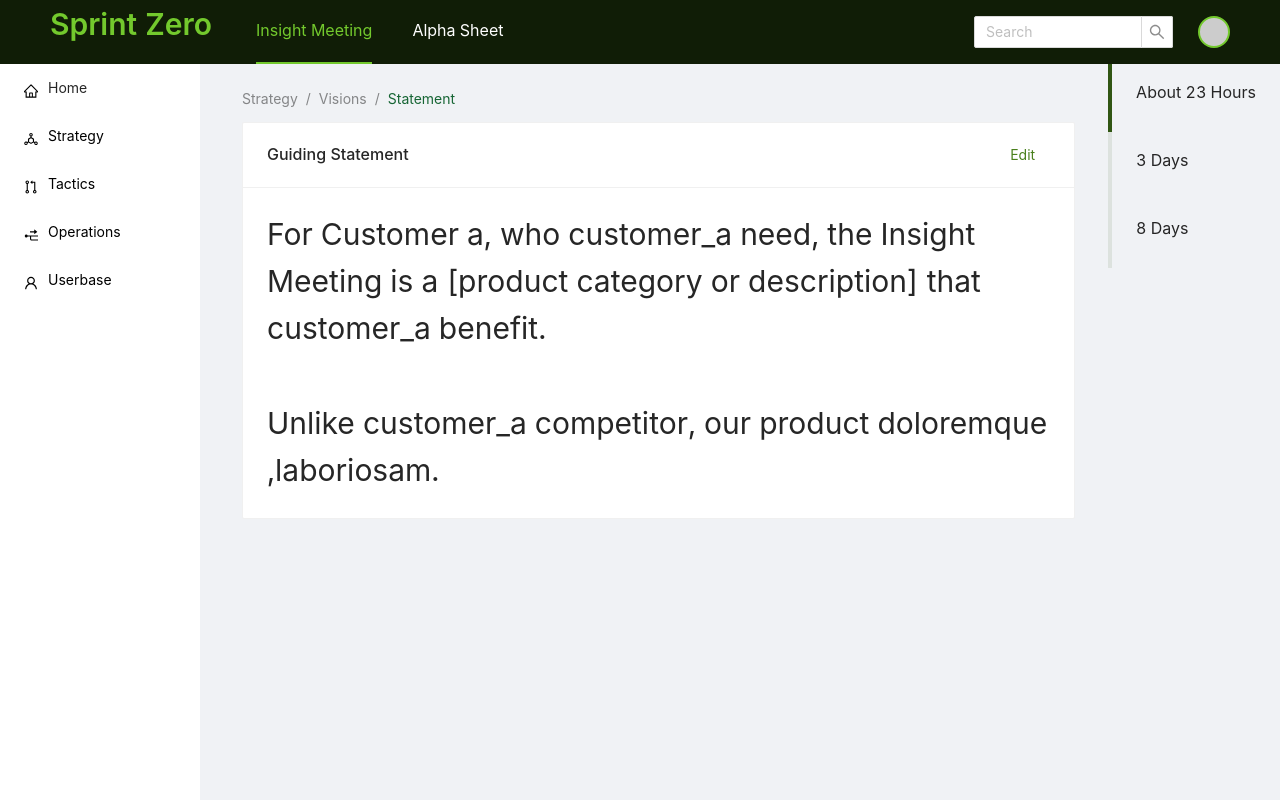
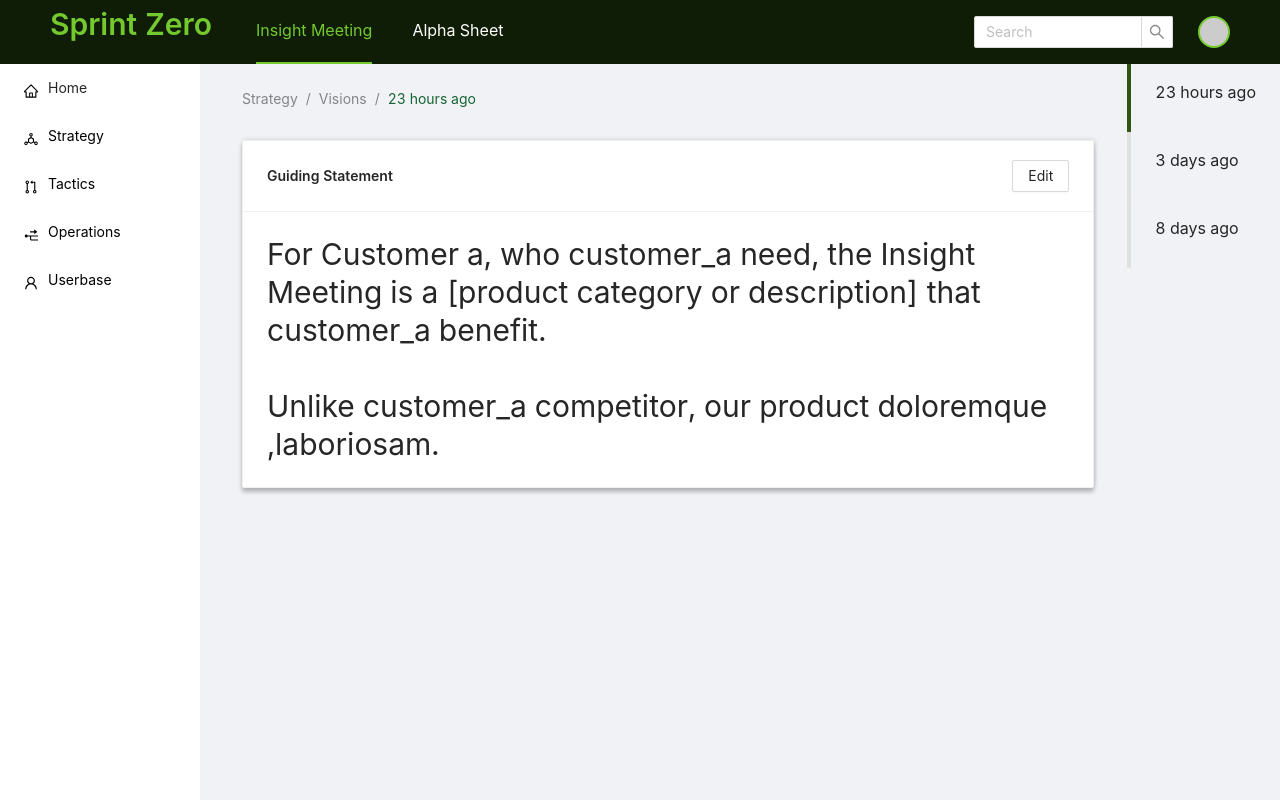
Before and after one commit to Relentless-Persistence/SprintZero, a Next.js app: page /dashboard/strategy/visions in a window 1280 px wide. Built offline with nearby package versions, Linux system fonts and the light colour scheme; no server answers; a web font is replaced by a local one.

Commit message:
priorities

```diff
--- a/components/Dashboard/AppLayout.js
+++ b/components/Dashboard/AppLayout.js
@@ -190,7 +190,7 @@ const AppLayout = ( {
                                             {
                                                 rightNavItems.map( ( item, i ) => (
                                                     <Version
-                                                        className={ `capitalize py-[16px] px-[24px] ${ versionClass }` }
+                                                        className={ `py-[16px] px-[24px] ${ versionClass }` }
                                                         key={ i }
                                                         active={ activeRightItem === ( item.value || item ) }
                                                         onClick={ () => setActiveRightNav( item.value ? item.value : item ) }
--- a/components/Vision/Deck/Card.js
+++ b/components/Vision/Deck/Card.js
@@ -3,17 +3,21 @@ import styled from 'styled-components';
 
 import
 {
-    Card
+    Card,
+    Button
 } from 'antd';
-import CardHeaderButton from '../../Dashboard/CardHeaderButton';
+
 
 const StyledCard = styled( Card )`
    transform:  ${ props => props.invert };
    margin-bottom: 135px;
    font-size:30px;
+   line-height:38px;
+   box-shadow: ${ props => props.$active ? "0px 4px 4px rgba(0, 0, 0, 0.25), 1px -1px 4px rgba(0, 0, 0, 0.1)" : "" };
+  border-radius: 2px;
 `;
 
-import styles from './Deck.module.css';
+import { CardTitle } from '../../Dashboard/CardTitle';
 
 
 const StatementCard = (
@@ -22,6 +26,7 @@ const StatementCard = (
         onEditClick,
         info,
         product,
+        isActive
     }
 ) =>
 {
@@ -54,9 +59,10 @@ const StatementCard = (
         <StyledCard
             ref={ elRef }
             invert={ invert }
-            className={ invert ? "" : styles.animate }
-            extra={ <CardHeaderButton onClick={ () => onEditClick( info ) } >Edit</CardHeaderButton> }
-            title="Guiding Statement">
+            className={ invert ? "" : "deck-animate" }
+            $active={ isActive }
+            extra={ <Button className="text-[#262626] text-[14px] leading[22px]" onClick={ () => onEditClick( info ) } >Edit</Button> }
+            title={ <CardTitle className='text-[16px] leading[24px]'>Guiding Statement</CardTitle> }>
 
 
             <p>  { `For ${ info.targetCustomer }, who ${ info.need }, the ${ product } is a [product category or description] that ${ info.keyBenefits }.` }</p>
--- a/components/Vision/Deck/Deck.module.css
+++ /dev/null
@@ -1,4 +0,0 @@
-.animate
-{
-    transition: transform 300ms ease;
-}
--- a/components/Vision/Deck/index.js
+++ b/components/Vision/Deck/index.js
@@ -17,7 +17,6 @@ const data =
         }
     ];
 
-let index = 4;
 
 const Deck = (
     {
@@ -37,7 +36,7 @@ const Deck = (
 
 
     return (
-        <div>
+        <div className='pt-[18px]'>
 
             {
                 cards.map( ( o, i ) => <StatementCard
@@ -45,6 +44,7 @@ const Deck = (
                     onEditClick={ setInfo }
                     index={ i }
                     product={ product }
+                    isActive={ i === 0 }
                     key={ o.createdAt } /> )
             }
         </div>
--- a/pages/dashboard/strategy/visions.js
+++ b/pages/dashboard/strategy/visions.js
@@ -112,7 +112,7 @@ export default function Visions ()
                 activeRightItem={ vision }
                 setActiveRightNav={ handleActiveVision }
                 hasSideAdd={ false }
-                defaultText="Statement"
+                defaultText={ getTimeAgo( vision ) }
                 onChangeProduct={ onChangeProduct }
                 breadCrumbItems={ splitRoutes( pathname ) }>
 
--- a/styles/globals.css
+++ b/styles/globals.css
@@ -251,3 +251,8 @@ body {
 .ant-checkbox-wrapper + .ant-checkbox-wrapper {
     margin-left: 0px;
 }
+
+.deck-animate
+{
+    transition: transform 300ms ease;
+}
--- a/utils/dateTimeHelpers.js
+++ b/utils/dateTimeHelpers.js
@@ -4,7 +4,7 @@ import differenceInDays from 'date-fns/differenceInDays';
 import isBefore from 'date-fns/isBefore';
 
 
-const getTimeAgo = ( date, addSuffix = false ) =>
+const getTimeAgo = ( date, addSuffix = true ) =>
 {
     if ( !date )
     {
@@ -12,7 +12,9 @@ const getTimeAgo = ( date, addSuffix = false ) =>
     }
     const now = new Date();
 
-    let formattedDate = formatDistance( new Date( date ), now, {
+    const actualDate = date.includes( "Now" ) ? now : date;
+
+    let formattedDate = formatDistance( new Date( actualDate ), now, {
         addSuffix
     } );
 
@@ -21,7 +23,7 @@ const getTimeAgo = ( date, addSuffix = false ) =>
         return "Now";
     }
 
-    return formattedDate;
+    return formattedDate.replace( "about ", "" );
 };
 
 const formatDateTime = ( date, shape = "yyyy-LL-dd" ) =>
```
